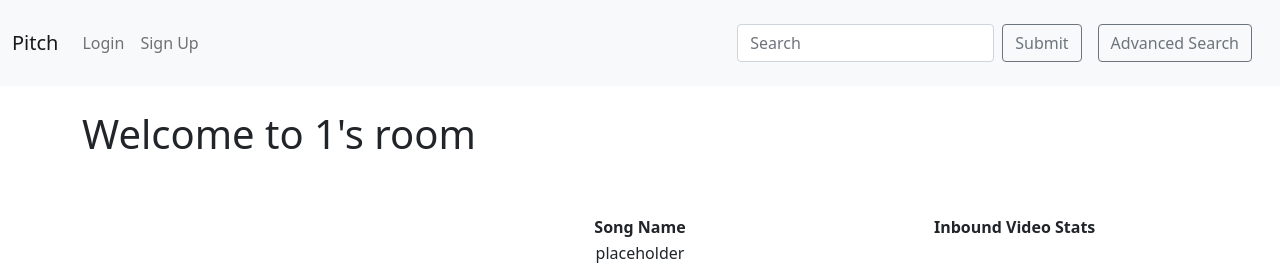
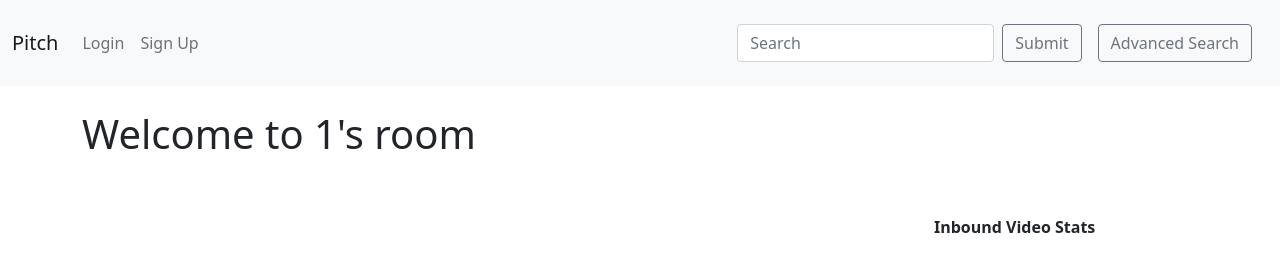
Before and after one commit to cleeke29/Senior-Project_Group2, a Django app: page /group/partyroom/1/ in a window 1280 px wide. Shown: the top 264 px of the page. Run offline with Django 3.2, Linux system fonts and the light colour scheme; data comes from the database, SQL or seed files in the repository; data that the repository does not hold is empty; parts of the project's set-up code (start-up, migrations or seed data) failed here and were passed over.

Commit message:
updated listening room to remove placeholder text

```diff
--- a/pitch_proto/templates/partyroom/partyroom.html
+++ b/pitch_proto/templates/partyroom/partyroom.html
@@ -78,12 +78,12 @@
     <table style="width:100%">
         <tr>
           <th>{{ user.username }}</th>
-          <th>Song Name</th>
+          <th>&nbsp;</th>
           <th>Inbound Video Stats</th>
         </tr>
         <tr>
           <td><div readonly id="outBoundstats"></div></td>
-          <td><div>placeholder</div></td>
+          <td><div>&nbsp;</div></td>
           <td><div readonly id="inBoundstats"></div></td>
         </tr>
         <tr>
```
